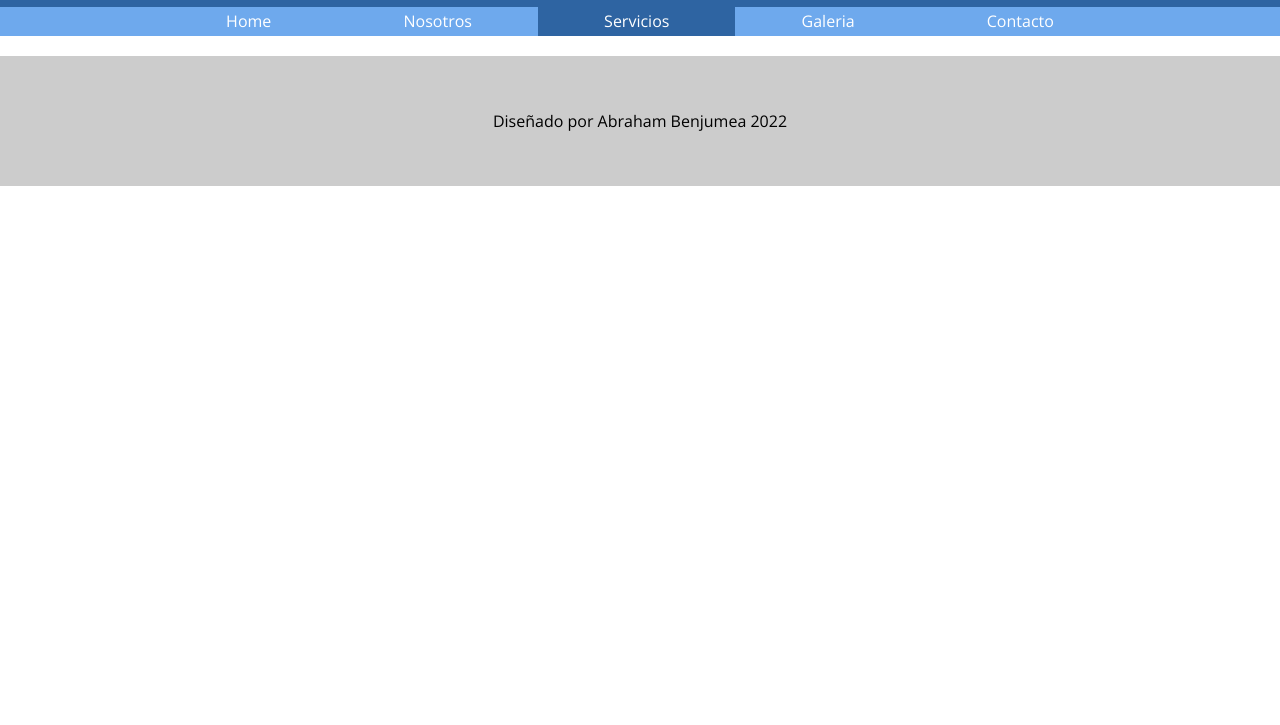
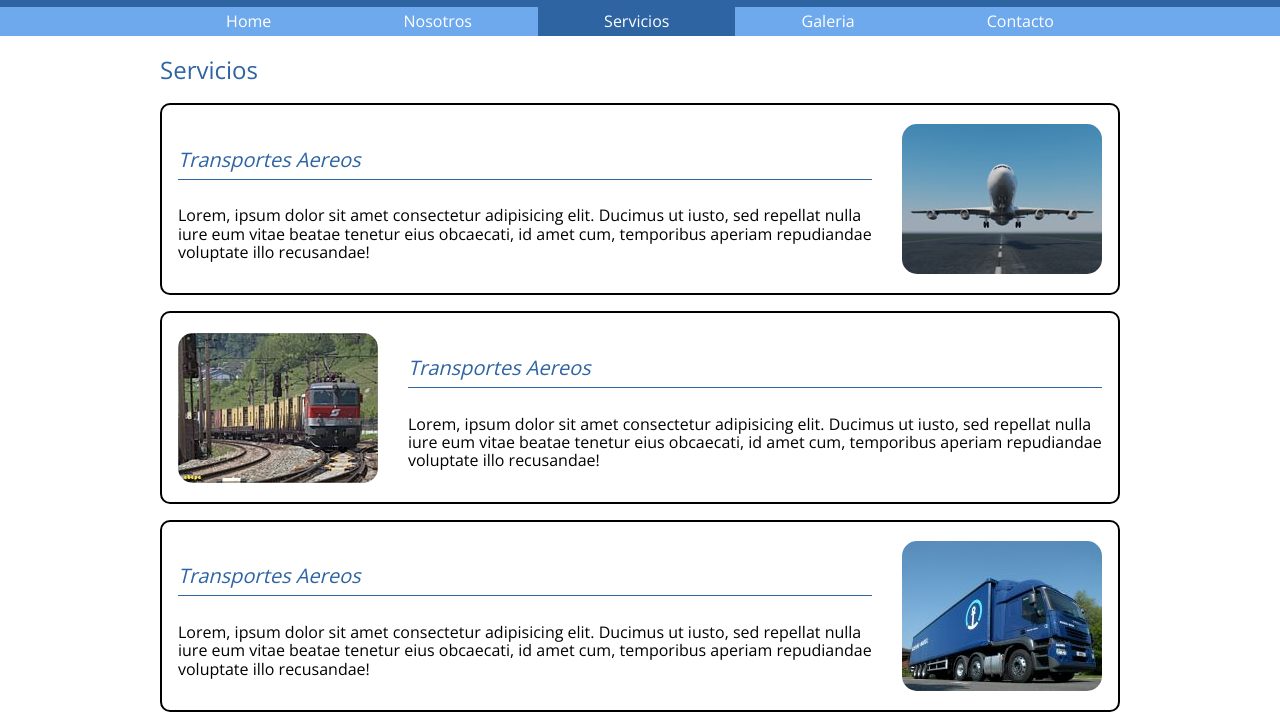
Before and after one commit to abegmo/UTN-HTMLyCSS-remake, a plain HTML site: page servicios.html in a window 1280 px wide. Shown: the part 141-866 px from the top of the page. Before the commit the page ends 800 px from the top, so only its background shows below. Drawn offline with nearby package versions, Linux system fonts and the light colour scheme.

Commit message:
Pagina Servicios finalizada

```diff
--- a/main.css
+++ b/main.css
@@ -154,3 +154,34 @@ h2{
       font-size: 12px;
       line-height: 16px;
 }
+
+/* SERVICIOS */
+
+.servicio{
+      border: 2px solid black;
+      border-radius: 10px;
+      margin: 16px 0;
+      padding: 16px;
+      display: flex;
+      gap: 30px;
+      align-items: center;
+}
+
+.servicio .info h4{
+      color:#2E64A2;
+      font-size: 20px;
+      font-weight: 500;
+      font-style: italic;
+      border-bottom: 1px solid #2E64A2;
+      padding-bottom: 8px;
+}
+
+.servicio img{
+      max-width: 225px;
+      display: block;
+      border-radius: 15px;
+}
+
+.servicio:nth-child(even){
+      flex-direction: row-reverse;
+}
--- a/servicios.html
+++ b/servicios.html
@@ -29,6 +29,39 @@
             </ul>
       </nav>
 
+      <main class="holder">
+            <h2>Servicios</h2>
+            <div class="servicio ">
+                  <img src="./assets/servicios/aereo.jpg" alt="avion">
+                  <div class="info">
+                        <h4>Transportes Aereos</h4>
+                        <p>Lorem, ipsum dolor sit amet consectetur adipisicing elit. Ducimus ut iusto, sed repellat nulla iure eum vitae beatae tenetur eius obcaecati, id amet cum, temporibus aperiam repudiandae voluptate illo recusandae!</p>
+                  </div>
+            </div>
+            <div class="servicio ">
+                  <img src="./assets/servicios/ferroviario.jpg" alt="avion">
+                  <div class="info">
+                        <h4>Transportes Aereos</h4>
+                        <p>Lorem, ipsum dolor sit amet consectetur adipisicing elit. Ducimus ut iusto, sed repellat nulla iure eum vitae beatae tenetur eius obcaecati, id amet cum, temporibus aperiam repudiandae voluptate illo recusandae!</p>
+                  </div>
+            </div>
+            <div class="servicio ">
+                  <img src="./assets/servicios/terrestre.jpg" alt="avion">
+                  <div class="info">
+                        <h4>Transportes Aereos</h4>
+                        <p>Lorem, ipsum dolor sit amet consectetur adipisicing elit. Ducimus ut iusto, sed repellat nulla iure eum vitae beatae tenetur eius obcaecati, id amet cum, temporibus aperiam repudiandae voluptate illo recusandae!</p>
+                  </div>
+            </div>
+            <div class="servicio ">
+                  <img src="./assets/servicios/maritimo.jpg" alt="avion">
+                  <div class="info">
+                        <h4>Transportes Aereos</h4>
+                        <p>Lorem, ipsum dolor sit amet consectetur adipisicing elit. Ducimus ut iusto, sed repellat nulla iure eum vitae beatae tenetur eius obcaecati, id amet cum, temporibus aperiam repudiandae voluptate illo recusandae!</p>
+                  </div>
+            </div>
+
+      </main>
+
       <footer>
             <p>Diseñado por Abraham Benjumea 2022</p>
       </footer>
```
